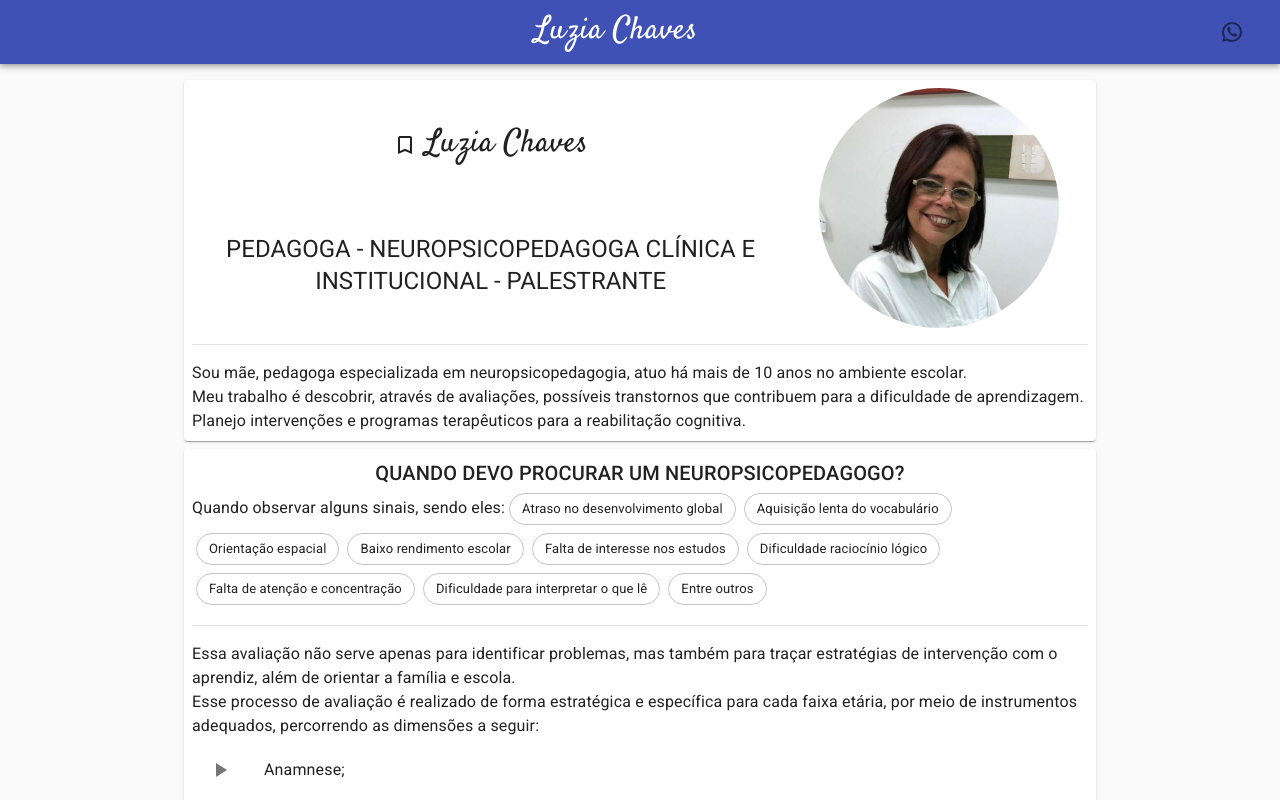
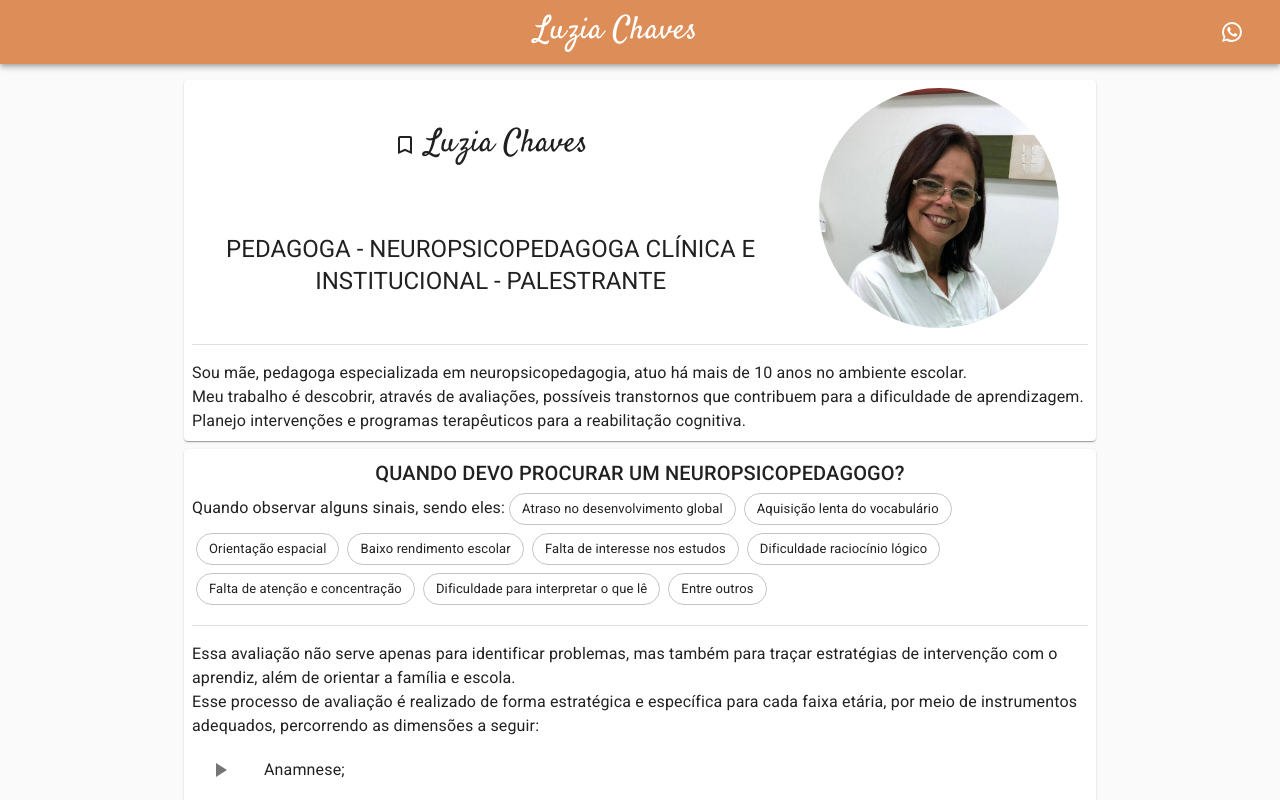
Before and after one commit to PedroMarianoAlmeida/luzia-chaves-landing-page, a Next.js app: page / in a window 1280 px wide. Shown: the top 800 px of the page. Built offline with nearby package versions, Linux system fonts and the light colour scheme.

Commit message:
Ajuste de Cores de Whatsapp

```diff
--- a/src/components/AppbarMain.tsx
+++ b/src/components/AppbarMain.tsx
@@ -3,6 +3,7 @@ import Toolbar from '@material-ui/core/Toolbar';
 import Typography from '@material-ui/core/Typography';
 import IconButton from '@material-ui/core/IconButton';
 import WhatsAppIcon from '@material-ui/icons/WhatsApp';
+import Link from '@material-ui/core/Link';
 import { makeStyles } from '@material-ui/core/styles';
 
 const useStyles = makeStyles((theme) => ({
@@ -14,6 +15,11 @@ const useStyles = makeStyles((theme) => ({
 
   menu: {
     display: 'flex',
+    backgroundColor: '#dd8e58',
+  },
+
+  icon: {
+    color: 'white',
   },
 }));
 
@@ -31,9 +37,15 @@ const AppbarMain = () => {
         >
           Luzia Chaves
         </Typography>
-        <IconButton>
-          <WhatsAppIcon />
-        </IconButton>
+        <Link
+          href="https://api.whatsapp.com/send?phone=5521971475463&text=Ol%C3%A1%20tudo%20bem%3F%20Luzia%2C%20voc%C3%AA%20pode%20ajudar%20meu%20filho(a)%20a%20ter%20mais%20aten%C3%A7%C3%A3o%20nos%20estudos%3F%20Aguardo%20seu%20contato"
+          target="_blank"
+          rel="noopener noreferrer"
+        >
+          <IconButton>
+            <WhatsAppIcon className={classes.icon} />
+          </IconButton>
+        </Link>
       </Toolbar>
     </AppBar>
   );
```
